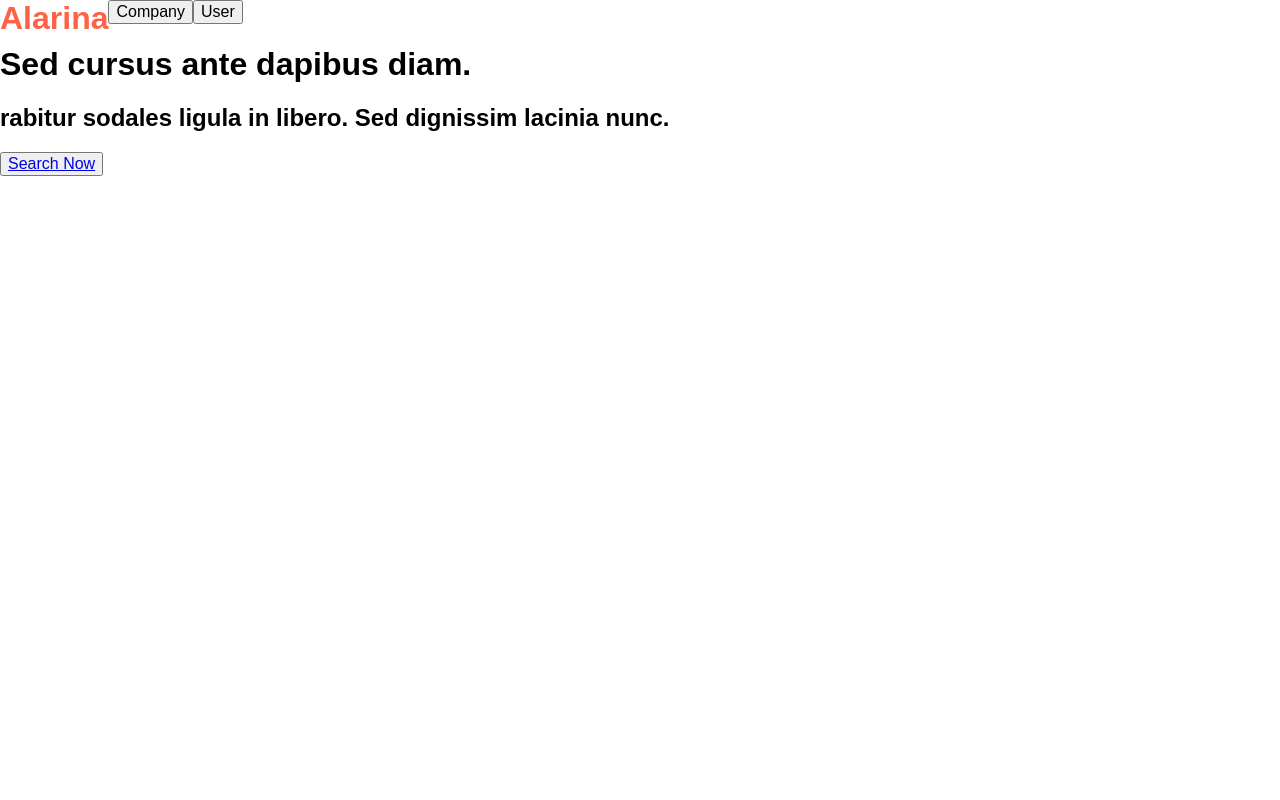
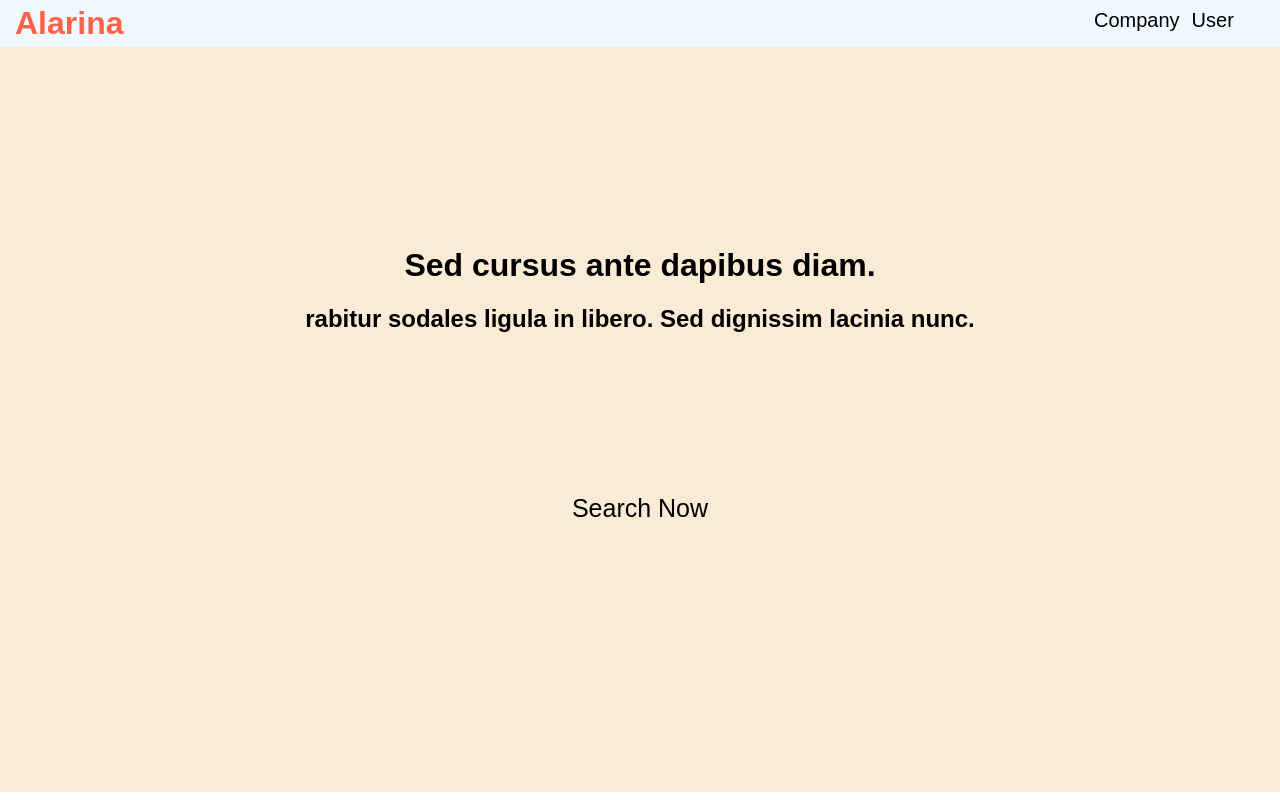
Before and after one commit to jaemin-han/Alarina_International, a React app: page / in a window 1280 px wide. Built offline with nearby package versions, Linux system fonts and the light colour scheme; the HTML template or start-up script is replaced by a standard one.

Commit message:
basic css update and render jobs in progress

```diff
--- a/server.js
+++ b/server.js
@@ -11,7 +11,7 @@ const bodyParser = require('body-parser');
 
 const userRoute = require('./routes/user.js');
 const companyRoute = require('./routes/company.js');
-// const jobRoute = require('./routes/job.js');
+const jobRoute = require('./routes/job.js');
 // const applicationRoute = require('./routes/application.js');
 
 // Invoking the express library
@@ -31,7 +31,7 @@ app.use(bodyParser.json());
 
 app.use('/user', userRoute);
 app.use('/company', companyRoute);
-// app.use('/job', jobRoute);
+app.use('/job', jobRoute);
 // app.use('/application', applicationRoute);
 
 app.listen(PORT, () => console.log('server here! listening on', PORT));
--- a/src/components/App.css
+++ b/src/components/App.css
@@ -1,15 +1,17 @@
 #app-container {
   z-index: 0;
-  height: 100vh;
-  width: 100%;
+/*  height: 100vh;
+  width: 100%;*/
+  background-color: #F0F8FF;
 }
 
 #top-nav {
   float: left;
 }
+
 #app-title {
   color: tomato;
-  margin: 0;
+  margin: 5px 0 5px 15px;
   font-family: sans-serif;
 }
 
@@ -26,3 +28,16 @@
   position: absolute;
   background: rgba(0, 0, 0, .8);
 }
+
+#main-page-top-button {
+  margin-left: 85vw;
+}
+
+.company-btn {
+  background: none;
+  border: none;
+  text-decoration: none;
+  color: black;
+  margin-top: 1vh;
+  font-size: 20px;
+}
--- a/src/components/Home/Home.css
+++ b/src/components/Home/Home.css
@@ -0,0 +1,28 @@
+#home-container {
+  text-align: center;
+  width: 100%;
+  height: 93.2vh;
+  background-color: #FAEBD7;
+  overflow-x: hidden;
+  overflow-y: auto;
+}
+
+#home-h1 {
+  margin-top: 25vh;
+}
+
+#home-h2 {
+  margin: 0;
+}
+
+#home-button {
+  margin-top: 20vh;
+  background: none;
+  border: none;
+}
+
+#home-link {
+  text-decoration: none;
+  color: black;
+  font-size: 25px;
+}
--- a/src/components/Home/Home.jsx
+++ b/src/components/Home/Home.jsx
@@ -8,12 +8,12 @@ export default class Home extends Component {
     return (
       <div id="home-container">
       {/*Google Font here*/}
-        <h1>Sed cursus ante dapibus diam. </h1>
-        <h2>rabitur sodales ligula in libero. Sed dignissim lacinia nunc.</h2>
 
-        <div className="search-button">
-          <button><Link to='/main'>Search Now</Link></button>
-        </div>
+        <h1 id="home-h1">Sed cursus ante dapibus diam. </h1>
+
+        <h2 id="home-h2">rabitur sodales ligula in libero. Sed dignissim lacinia nunc.</h2>
+
+        <button id="home-button"><Link id="home-link" to='/main'>Search Now</Link></button>
 
       </div>
     );
--- a/src/components/Main/Main.css
+++ b/src/components/Main/Main.css
@@ -0,0 +1,12 @@
+#main-container {
+  text-align: center;
+  width: 100%;
+  height: 93.2vh;
+  overflow-x: hidden;
+  overflow-y: auto;
+  background-color: #FFFFF0;
+}
+
+#main-form {
+  margin-top: 5vh;
+}
--- a/src/components/Main/Main.jsx
+++ b/src/components/Main/Main.jsx
@@ -6,9 +6,9 @@ export default class CompanyModal extends Component {
   render(){
     return(
       <div id="main-container">
-        <form action="">
+        <form action="" id="main-form">
 
-        <h1> Job Page!!! </h1>
+        <h1 id="main-h1"> Job Page!!! </h1>
           <input type="text" name="positions" placeholder="Search for a Position" />
           <input type="submit" value="Submit" />
         </form>
```
Also changed, not shown: routes/job.js (added, +9 -0 lines), src/components/App.jsx (+9 -0 lines).
